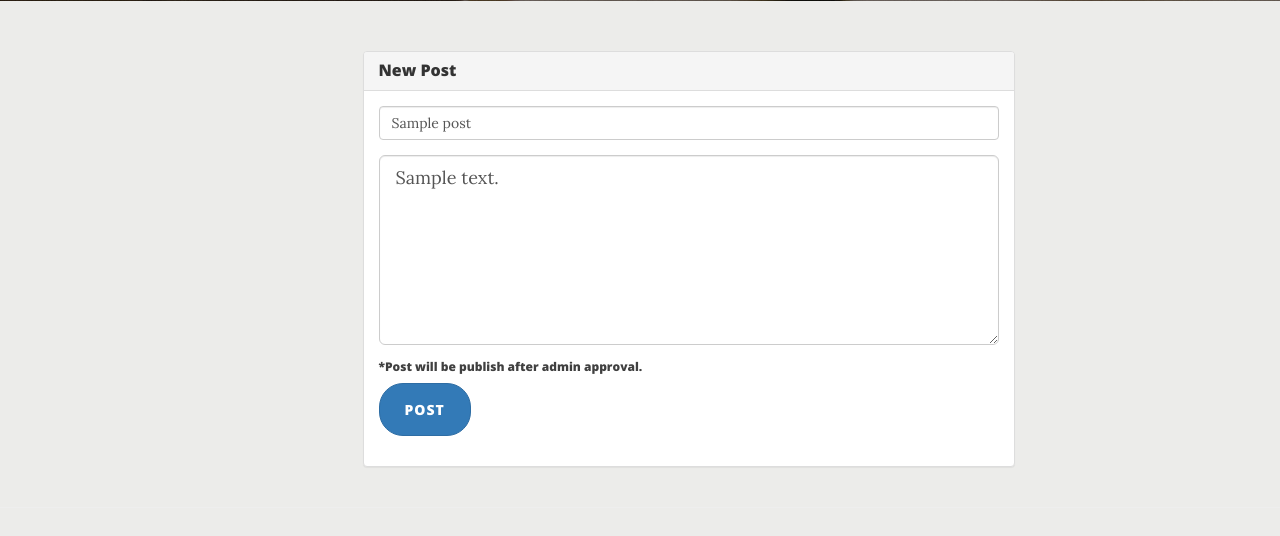
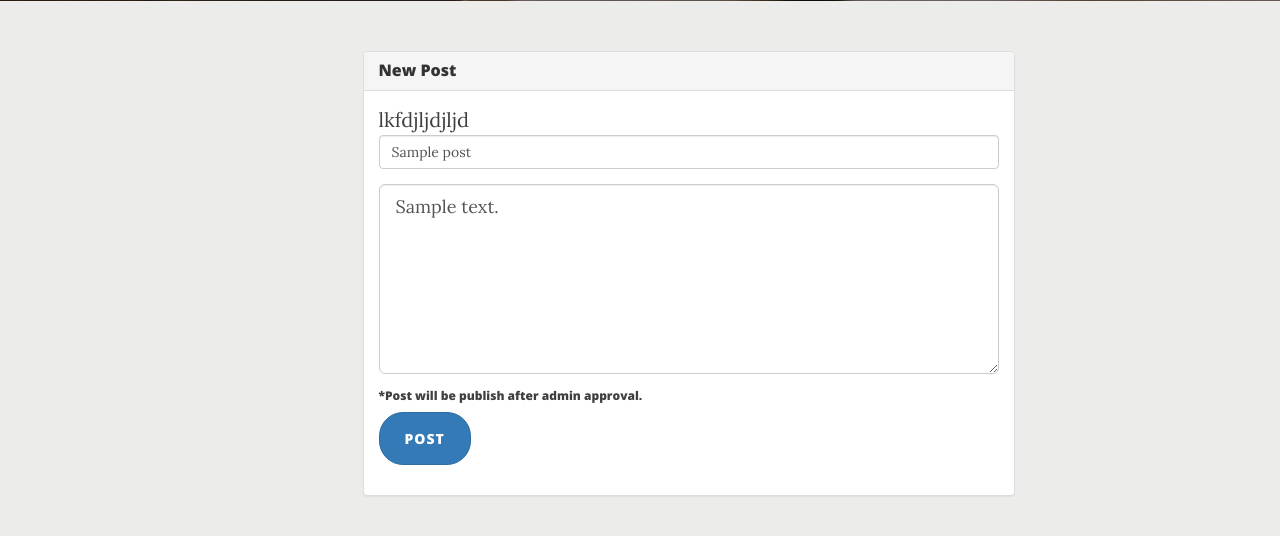
Before and after one commit to rinkurajole/my-first-blog, a Django app: page /post/1/edit/ in a window 1280 px wide. Shown: the part 447-983 px from the top of the page. Run offline with Django 3.2, Linux system fonts and the light colour scheme; a user stored in the database is signed in; tables that the repository leaves empty hold one stand-in row (values such as "Sample post"); some libraries are stand-ins or nearby versions.

Commit message:
Update post_edit.html

```diff
--- a/blog/templates/blog/post_edit.html
+++ b/blog/templates/blog/post_edit.html
@@ -12,7 +12,7 @@
     					{% if post.title != None %}
     						<form  method="post" action="{% url 'post_edit' pk=post.pk %}" role="form">
     						{% csrf_token %}
-   								<div class="form-group">
+   								<div class="form-group">lkfdjljdjljd
         							<input type="text" class="form-control" name="title" value="{{ post.title }}" required/>
     							</div>
     							<div class="form-group">
```
